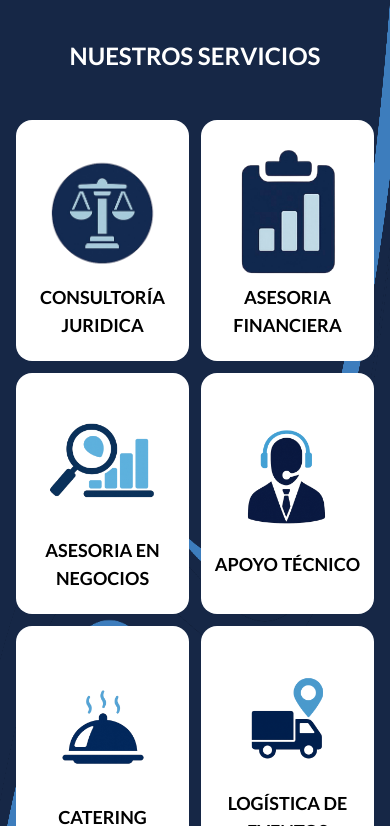
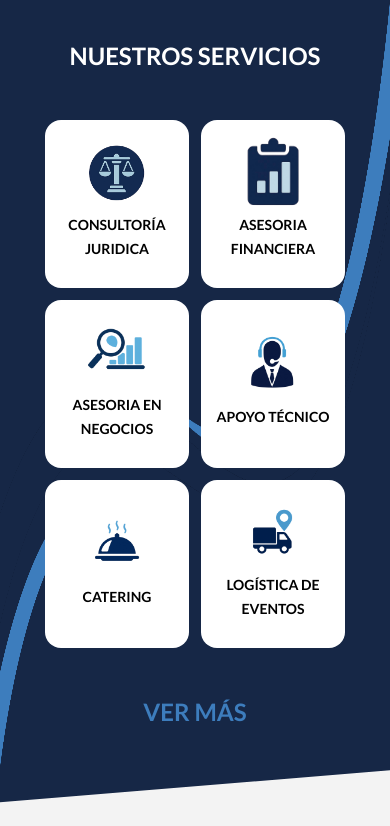
Before and after one commit to AlejandroJPonce/consulproyectos_sas, a Vue app: page / in a window 390 px wide. Shown: the part 1218-2044 px from the top of the page. Built offline with nearby package versions, Linux system fonts and the light colour scheme; a web font is replaced by a local one.

Commit message:
fix responsive

```diff
--- a/src/components/cards/ButtonCard.vue
+++ b/src/components/cards/ButtonCard.vue
@@ -3,17 +3,17 @@ const props = defineProps(["icon", "title", "size"]);
 </script>
 <template>
   <div
-    class="w-[280px] h-[241px] bg-white rounded-2xl flex flex-col items-center justify-center"
+    class="w-auto sm:w-[280px] h-auto sm:h-[241px] bg-white rounded-2xl flex flex-col items-center justify-center p-3 pb-7"
   >
-    <div class="h-[140px] md:h-[160px] lg:h-[160px] flex items-center justify-center">
+    <div class=" h-20 md:h-[160px] sm:h-[160px] flex items-center justify-center">
       <img
-        class="w-[110px] md:w-[130px] lg:w-[130px]"
+        class="w-[60px] sm:w-[130px]"
         :src="props.icon"
         alt=""
       />
     </div>
-    <div class="w-full text-center">
-      <span class="text-black font-semibold text-center text-lg">{{
+    <div class="w-[120px] sm:w-full text-center">
+      <span class="text-black font-semibold text-center text-sm sm:text-lg">{{
         props.title
       }}</span>
     </div>
```
